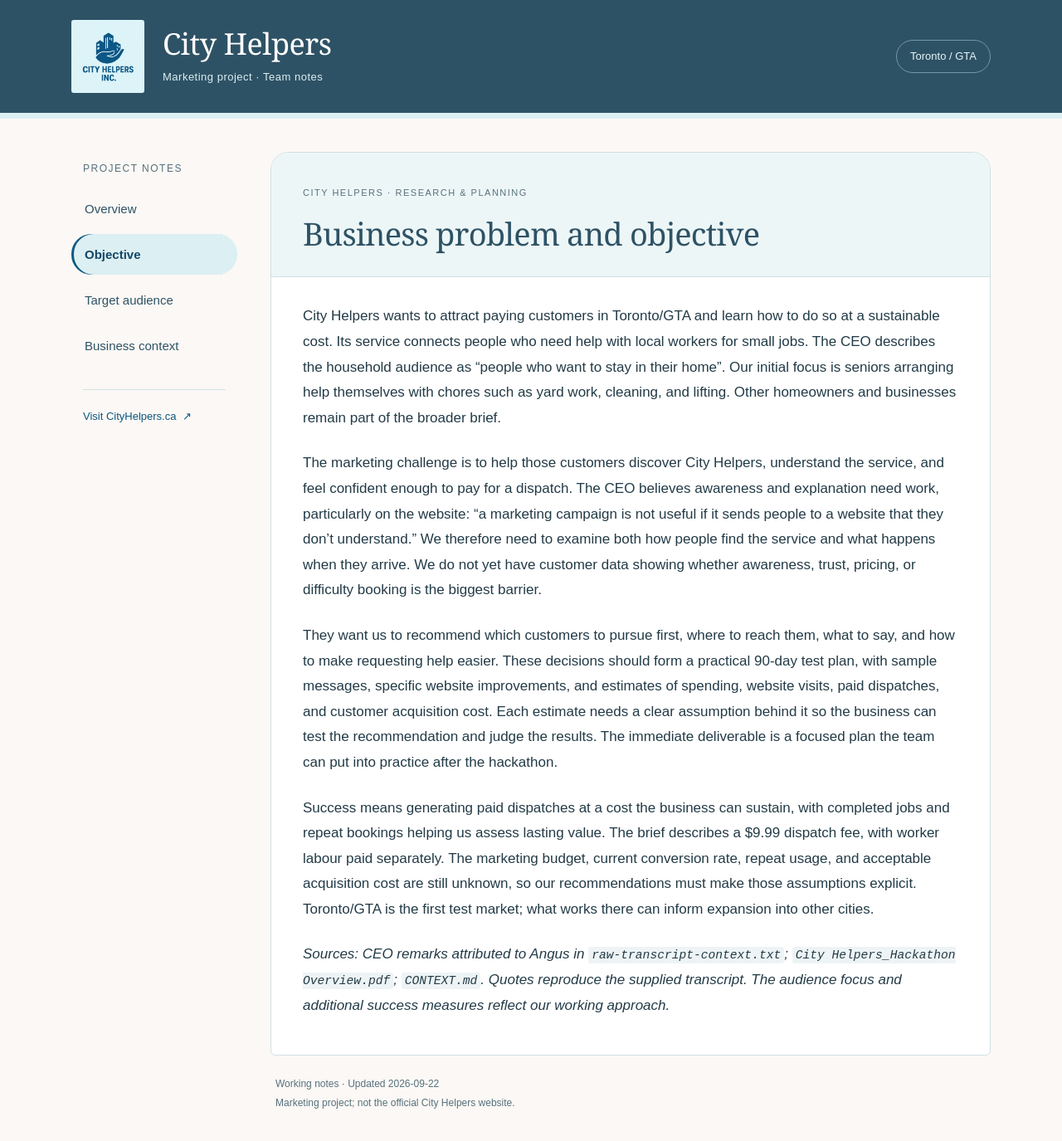
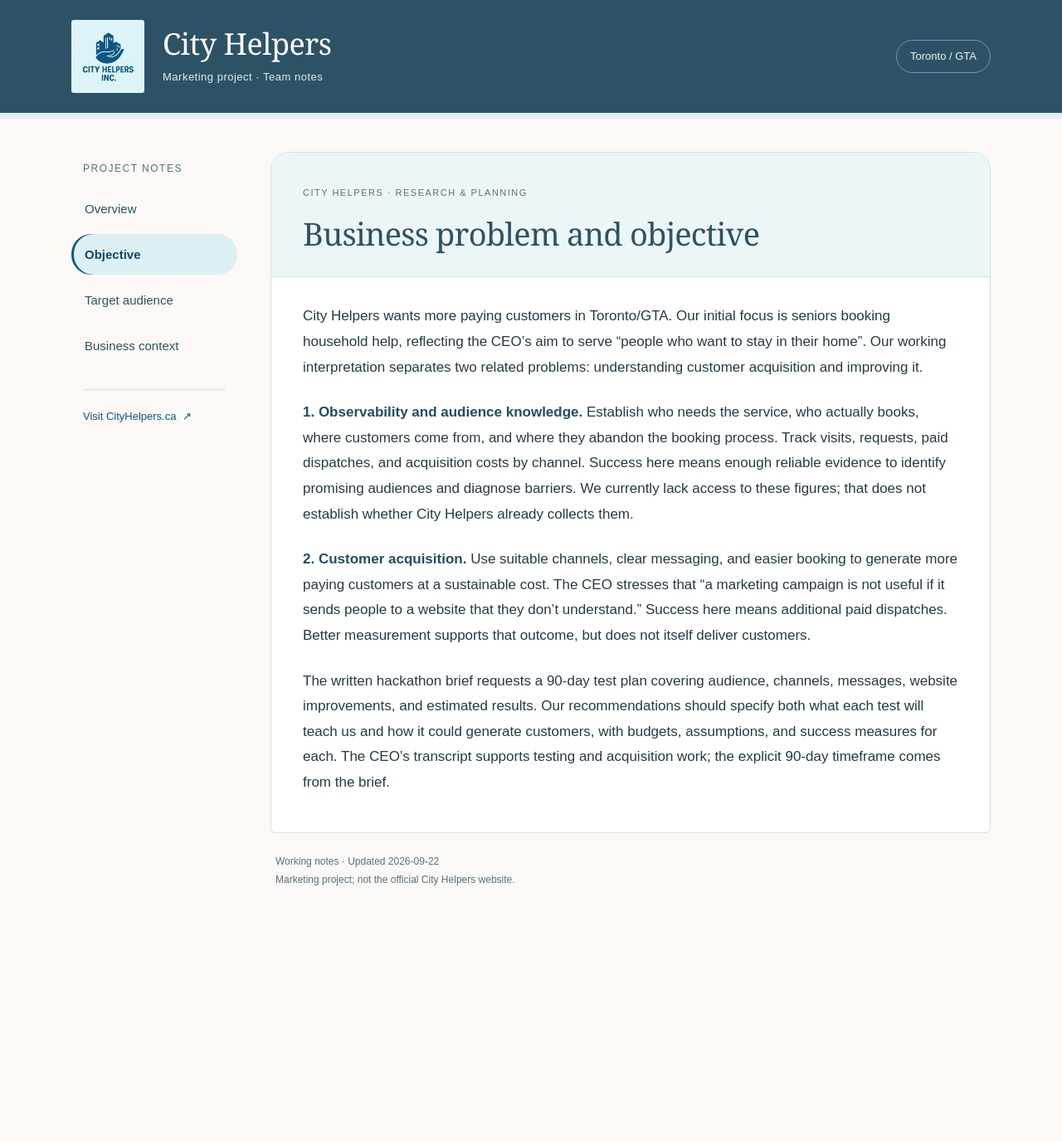
Before and after one commit to devdogfish/cityhelpers, a Jekyll site: the page built from objective.md, in a window 1280 px wide and 1395 px high. Shown: the top 1375 px of the window at 83% size. Built offline with Jekyll 4.4.1, drawn with Linux system fonts in a browser that asks for light colours.

Commit message:
Refresh site from latest project notes

```diff
--- a/objective.md
+++ b/objective.md
@@ -3,12 +3,10 @@
 updated: 2026-09-22
 ---
 
-City Helpers wants to attract paying customers in Toronto/GTA and learn how to do so at a sustainable cost. Its service connects people who need help with local workers for small jobs. The CEO describes the household audience as “people who want to stay in their home”. Our initial focus is seniors arranging help themselves with chores such as yard work, cleaning, and lifting. Other homeowners and businesses remain part of the broader brief.
+City Helpers wants more paying customers in Toronto/GTA. Our initial focus is seniors booking household help, reflecting the CEO’s aim to serve “people who want to stay in their home”. Our working interpretation separates two related problems: understanding customer acquisition and improving it.
 
-The marketing challenge is to help those customers discover City Helpers, understand the service, and feel confident enough to pay for a dispatch. The CEO believes awareness and explanation need work, particularly on the website: “a marketing campaign is not useful if it sends people to a website that they don't understand.” We therefore need to examine both how people find the service and what happens when they arrive. We do not yet have customer data showing whether awareness, trust, pricing, or difficulty booking is the biggest barrier.
+**1. Observability and audience knowledge.** Establish who needs the service, who actually books, where customers come from, and where they abandon the booking process. Track visits, requests, paid dispatches, and acquisition costs by channel. Success here means enough reliable evidence to identify promising audiences and diagnose barriers. We currently lack access to these figures; that does not establish whether City Helpers already collects them.
 
-They want us to recommend which customers to pursue first, where to reach them, what to say, and how to make requesting help easier. These decisions should form a practical 90-day test plan, with sample messages, specific website improvements, and estimates of spending, website visits, paid dispatches, and customer acquisition cost. Each estimate needs a clear assumption behind it so the business can test the recommendation and judge the results. The immediate deliverable is a focused plan the team can put into practice after the hackathon.
+**2. Customer acquisition.** Use suitable channels, clear messaging, and easier booking to generate more paying customers at a sustainable cost. The CEO stresses that “a marketing campaign is not useful if it sends people to a website that they don't understand.” Success here means additional paid dispatches. Better measurement supports that outcome, but does not itself deliver customers.
 
-Success means generating paid dispatches at a cost the business can sustain, with completed jobs and repeat bookings helping us assess lasting value. The brief describes a $9.99 dispatch fee, with worker labour paid separately. The marketing budget, current conversion rate, repeat usage, and acceptable acquisition cost are still unknown, so our recommendations must make those assumptions explicit. Toronto/GTA is the first test market; what works there can inform expansion into other cities.
-
-*Sources: CEO remarks attributed to Angus in `raw-transcript-context.txt`; `City Helpers_Hackathon Overview.pdf`; `CONTEXT.md`. Quotes reproduce the supplied transcript. The audience focus and additional success measures reflect our working approach.*
+The written hackathon brief requests a 90-day test plan covering audience, channels, messages, website improvements, and estimated results. Our recommendations should specify both what each test will teach us and how it could generate customers, with budgets, assumptions, and success measures for each. The CEO’s transcript supports testing and acquisition work; the explicit 90-day timeframe comes from the brief.
```
